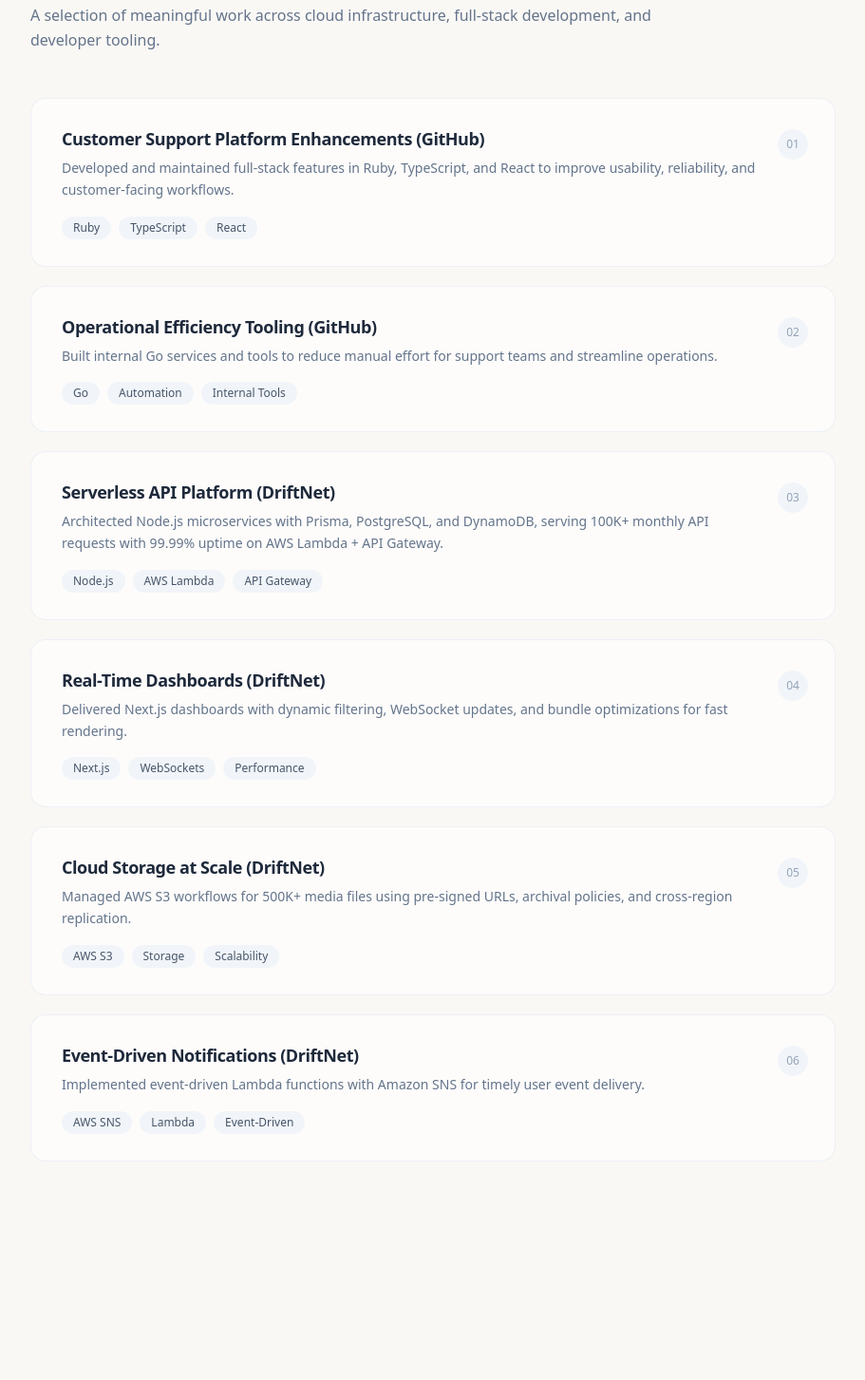
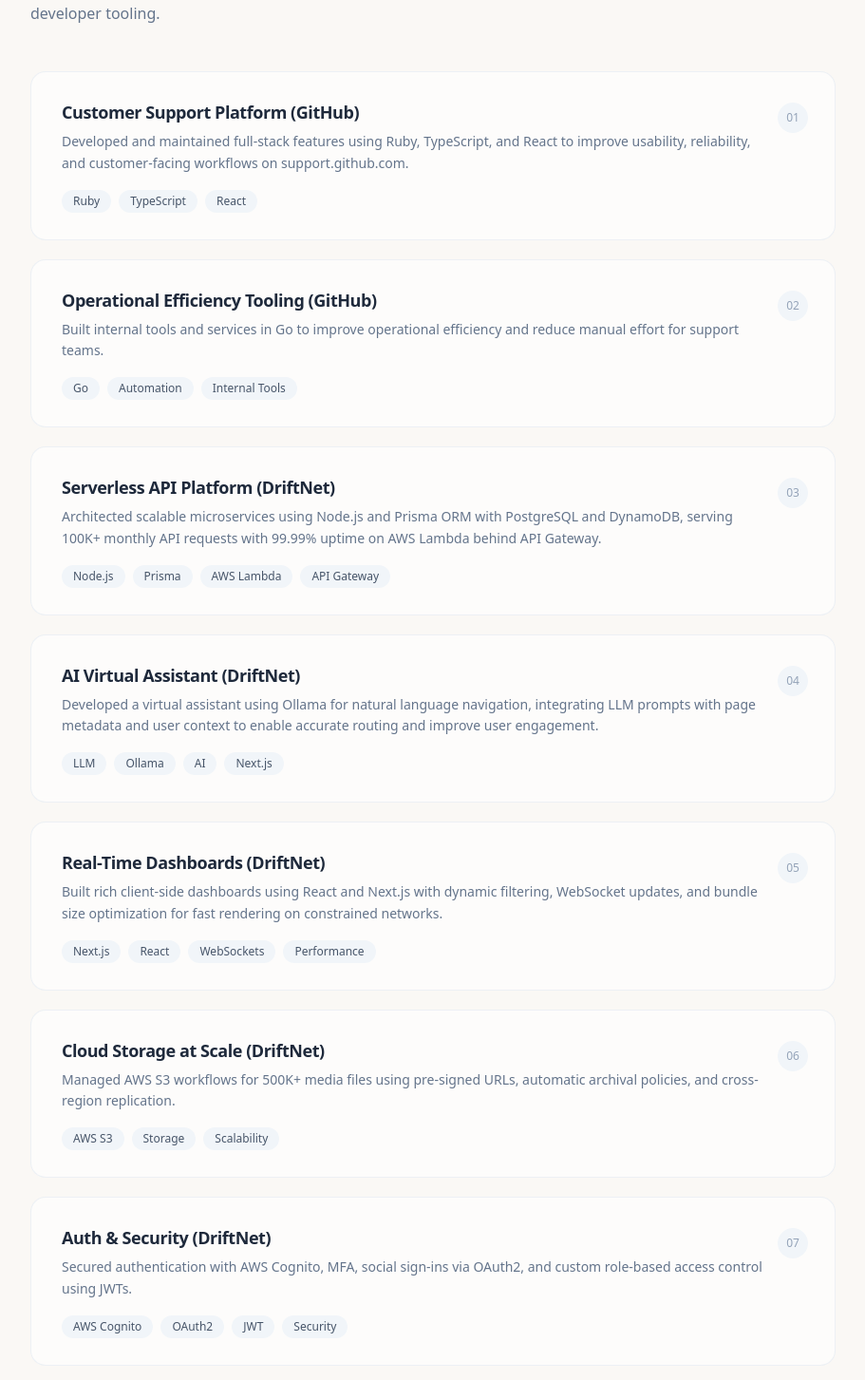
Before and after one commit to emanuels8/Portfolio, a React (Vite) app: page /projects in a window 1280 px wide. Shown: the part 217-1670 px from the top of the page at 95% size, without its empty margins (184-1095 px from the left). Before the commit the page ends 1520 px from the top, so only its background shows below. Built offline with nearby package versions, Linux system fonts and the light colour scheme.

Commit message:
Change words to better represent resume

```diff
--- a/src/components/Projects.tsx
+++ b/src/components/Projects.tsx
@@ -26,9 +26,6 @@
       </Link>
 
       <header className="mb-12 max-w-2xl">
-        <p className="text-xs font-semibold uppercase tracking-[0.2em] text-teal-600 mb-3">
-          Portfolio
-        </p>
         <h2 className="text-3xl font-extrabold tracking-tight text-slate-800 sm:text-4xl">
           Selected Projects
         </h2>
--- a/src/components/data.ts
+++ b/src/components/data.ts
@@ -1,38 +1,50 @@
 export const selectedWork = [
   {
-    title: "Customer Support Platform Enhancements (GitHub)",
+    title: "Customer Support Platform (GitHub)",
     summary:
-      "Developed and maintained full-stack features in Ruby, TypeScript, and React to improve usability, reliability, and customer-facing workflows.",
+      "Developed and maintained full-stack features using Ruby, TypeScript, and React to improve usability, reliability, and customer-facing workflows on support.github.com.",
     tags: ["Ruby", "TypeScript", "React"],
   },
   {
     title: "Operational Efficiency Tooling (GitHub)",
     summary:
-      "Built internal Go services and tools to reduce manual effort for support teams and streamline operations.",
+      "Built internal tools and services in Go to improve operational efficiency and reduce manual effort for support teams.",
     tags: ["Go", "Automation", "Internal Tools"],
   },
   {
     title: "Serverless API Platform (DriftNet)",
     summary:
-      "Architected Node.js microservices with Prisma, PostgreSQL, and DynamoDB, serving 100K+ monthly API requests with 99.99% uptime on AWS Lambda + API Gateway.",
-    tags: ["Node.js", "AWS Lambda", "API Gateway"],
+      "Architected scalable microservices using Node.js and Prisma ORM with PostgreSQL and DynamoDB, serving 100K+ monthly API requests with 99.99% uptime on AWS Lambda behind API Gateway.",
+    tags: ["Node.js", "Prisma", "AWS Lambda", "API Gateway"],
+  },
+  {
+    title: "AI Virtual Assistant (DriftNet)",
+    summary:
+      "Developed a virtual assistant using Ollama for natural language navigation, integrating LLM prompts with page metadata and user context to enable accurate routing and improve user engagement.",
+    tags: ["LLM", "Ollama", "AI", "Next.js"],
   },
   {
     title: "Real-Time Dashboards (DriftNet)",
     summary:
-      "Delivered Next.js dashboards with dynamic filtering, WebSocket updates, and bundle optimizations for fast rendering.",
-    tags: ["Next.js", "WebSockets", "Performance"],
+      "Built rich client-side dashboards using React and Next.js with dynamic filtering, WebSocket updates, and bundle size optimization for fast rendering on constrained networks.",
+    tags: ["Next.js", "React", "WebSockets", "Performance"],
   },
   {
     title: "Cloud Storage at Scale (DriftNet)",
     summary:
-      "Managed AWS S3 workflows for 500K+ media files using pre-signed URLs, archival policies, and cross-region replication.",
+      "Managed AWS S3 workflows for 500K+ media files using pre-signed URLs, automatic archival policies, and cross-region replication.",
     tags: ["AWS S3", "Storage", "Scalability"],
+  },
+  {
+    title: "Auth & Security (DriftNet)",
+    summary:
+      "Secured authentication with AWS Cognito, MFA, social sign-ins via OAuth2, and custom role-based access control using JWTs.",
+    tags: ["AWS Cognito", "OAuth2", "JWT", "Security"],
   },
   {
     title: "Event-Driven Notifications (DriftNet)",
     summary:
-      "Implemented event-driven Lambda functions with Amazon SNS for timely user event delivery.",
+      "Developed event-driven Lambda functions for scheduling and delivering user-created event information via Amazon SNS.",
     tags: ["AWS SNS", "Lambda", "Event-Driven"],
   },
 ];
--- a/src/components/hero/Hero.tsx
+++ b/src/components/hero/Hero.tsx
@@ -61,8 +61,8 @@
 
             <p className="mx-auto max-w-lg text-base leading-relaxed text-muted-foreground/90 md:mx-0 md:text-lg">
               4+ years building scalable web applications with TypeScript,
-              React, Go &amp; Ruby — from cloud infrastructure to polished user
-              interfaces.
+              React, Go &amp; Ruby. Experienced in AWS cloud services,
+              event-driven architectures, and AI powered features.
             </p>
 
             <div className="flex flex-wrap justify-center gap-4 pt-4 md:justify-start">
--- a/src/components/hero/SceneKeywords.tsx
+++ b/src/components/hero/SceneKeywords.tsx
@@ -69,7 +69,7 @@
 export const rightKeywords: Keyword[] = [
   {
     position: [0, 5.5, 0],
-    color: "#164e63",
+    color: "#0891b2",
     text: "Systems",
     size: 0.5,
     speed: 0.8,
@@ -91,7 +91,7 @@
   {
     position: [0, 0.4, 0],
     color: "#475569",
-    text: "Terraform",
+    text: "Tailwind",
     size: 0.4,
     speed: 0.75,
   },
@@ -112,7 +112,7 @@
   {
     position: [0, -4.7, 0],
     color: "#0891b2",
-    text: "gRPC",
+    text: "Github",
     size: 0.5,
     speed: 0.75,
   },
```
Also changed, not shown: 1 other file (tests, documents, lock files or other folders).
